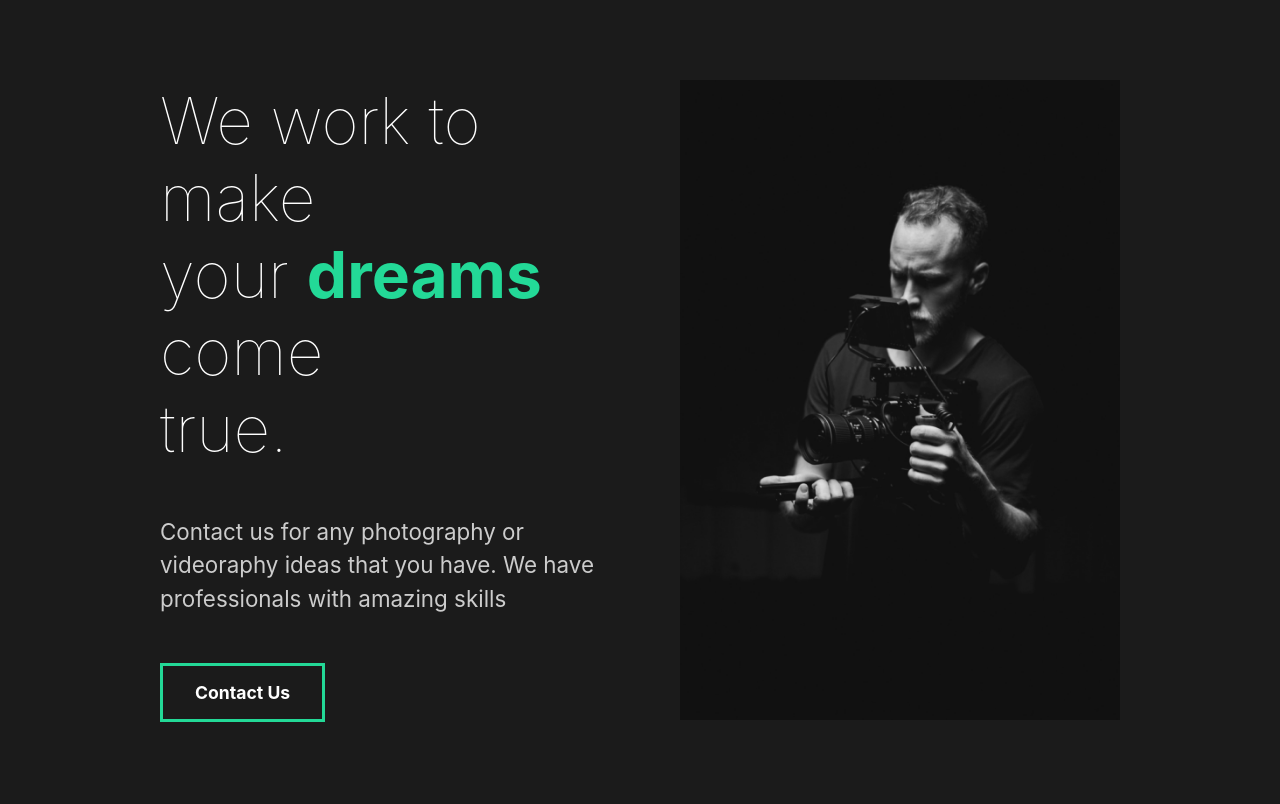
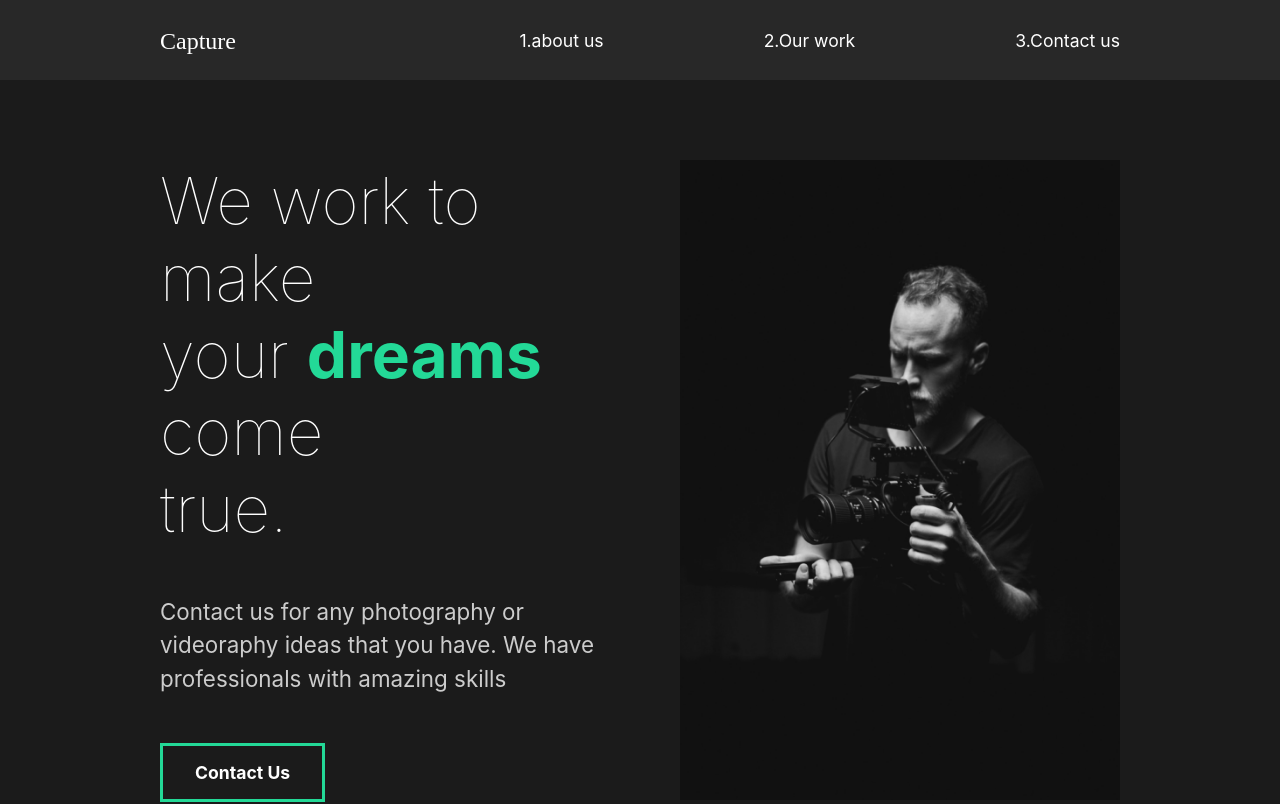
Before and after one commit to EdenReuven/Capture-Portofolio, a React (Create React App) app: page / in a window 1280 px wide. Shown: the top 804 px of the page. Built offline with nearby package versions, Linux system fonts and the light colour scheme; the HTML template or start-up script is replaced by a standard one.

Commit message:
create Nav

```diff
--- a/src/App.js
+++ b/src/App.js
@@ -1,11 +1,13 @@
 import react from "react";
 import GlobalStyle from "./components/GlobalStyled";
 import AboutUs from "./pages/AboutUs"
+import Nav from "./components/Nav";
 
 function App() {
   return (
     <div className="App">
       <GlobalStyle/>
+      <Nav/>
       <AboutUs/>
     </div>
   );
--- /dev/null
+++ b/src/components/Nav.js
@@ -0,0 +1,52 @@
+import react from "react";
+import styled from "styled-components";
+
+const Nav =() =>{
+    return(
+        <StyledNav>
+            <h1>
+                <a id="logo" href="#">Capture</a>
+            </h1>
+            <ul>
+                <li>
+                    <a href="#"> 1.about us </a>
+                </li>
+                <li>
+                    <a href="#"> 2.Our work </a>
+                </li>
+                <li>
+                    <a href="#"> 3.Contact us </a>
+                </li>
+            </ul>
+        </StyledNav>
+    );
+};
+
+const StyledNav =styled.nav`
+    min-height: 10vh;
+    display: flex;
+    margin: auto;
+    justify-content: space-between;
+    align-items: center;
+    padding: 1rem 10rem;
+    background: #282828;
+    a{
+        color: white;
+        text-decoration: none;
+    }
+    ul{
+        display: flex;
+        list-style: none;
+    }
+    #logo{
+        font-size: 1.5rem;
+        font-weight: lighter;
+        font-family: "Lobster" ,cursive;
+    }
+    li{
+        padding-left: 10rem;
+        position: relative;
+    }
+`
+
+export default Nav;
```
